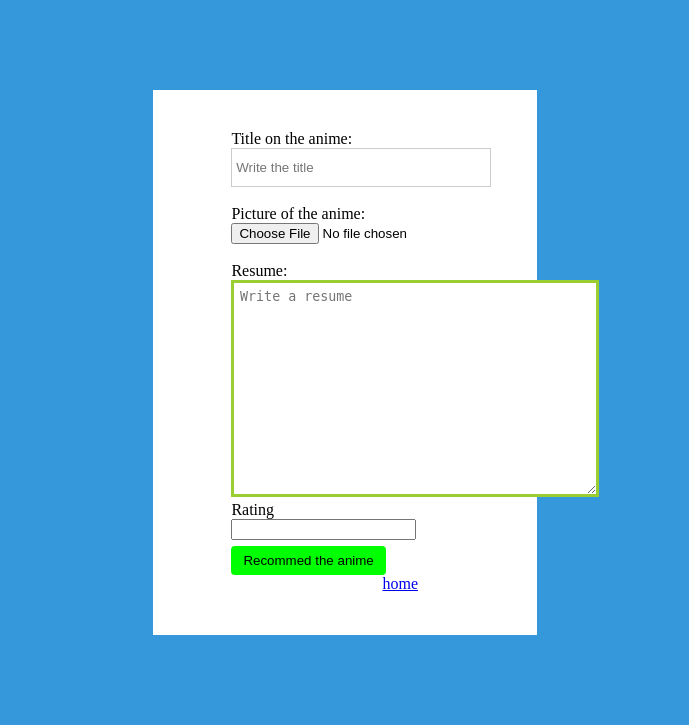
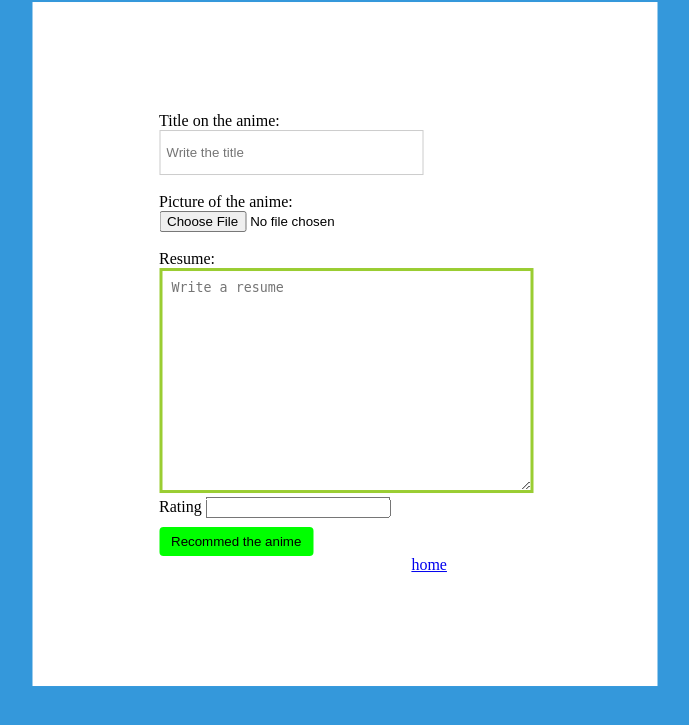
Before and after one commit to The-anime-loves/hjemmeside, a PHP site: page /recommended_anime.php in a window 1280 px wide. Shown: the top 725 px of the page, without its empty margins (295-984 px from the left). Run offline with PHP 8.4, Linux system fonts and the light colour scheme.

Commit message:
making css for recommended anime

```diff
--- a/css/Recommend_anime.css
+++ b/css/Recommend_anime.css
@@ -12,10 +12,14 @@
 }
 
 .main{
-    background-color: #fff;
-    margin-left: 35%;
-    margin-right: 35%;
-    margin-top: 7%;;
+    width: 625px;
+    background: #fff;
+    top: 43%;
+    left: 50%;
+    position: absolute;
+    transform: translate(-50%,-50%);
+    box-sizing: border-box;
+    padding: 70px 30px;
 }
 
 form{
```
